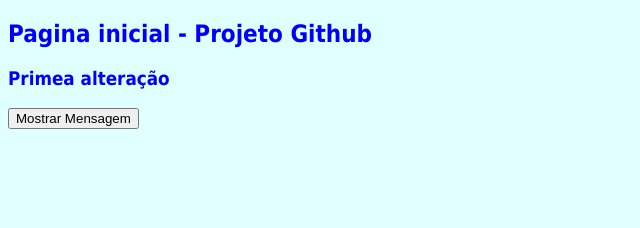
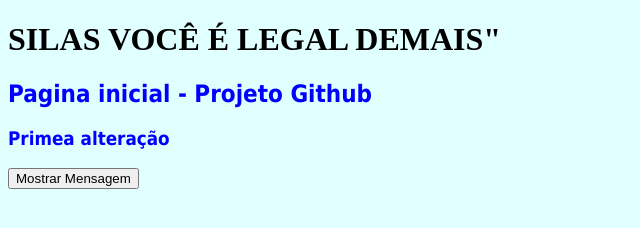
Before and after one commit to mluizad/javaavancado-github, a plain HTML site: page index.html in a window 1280 px wide. Shown: the whole page, without its empty margins (0-640 px from the left). Drawn offline with Linux system fonts and the light colour scheme.

Commit message:
Add files via upload

```diff
--- a/index.html
+++ b/index.html
@@ -5,6 +5,7 @@
 		<link href="estilos.css" rel="stylesheet"/>
 	</head>
 	<body>
+		<h1>SILAS VOCÊ É LEGAL DEMAIS"<h3>
 		<h2>Pagina inicial - Projeto Github</h2>
 		<h3> Primea alteração</h3>
 		<input type="button" id="botao" value="Mostrar Mensagem"/>
```
